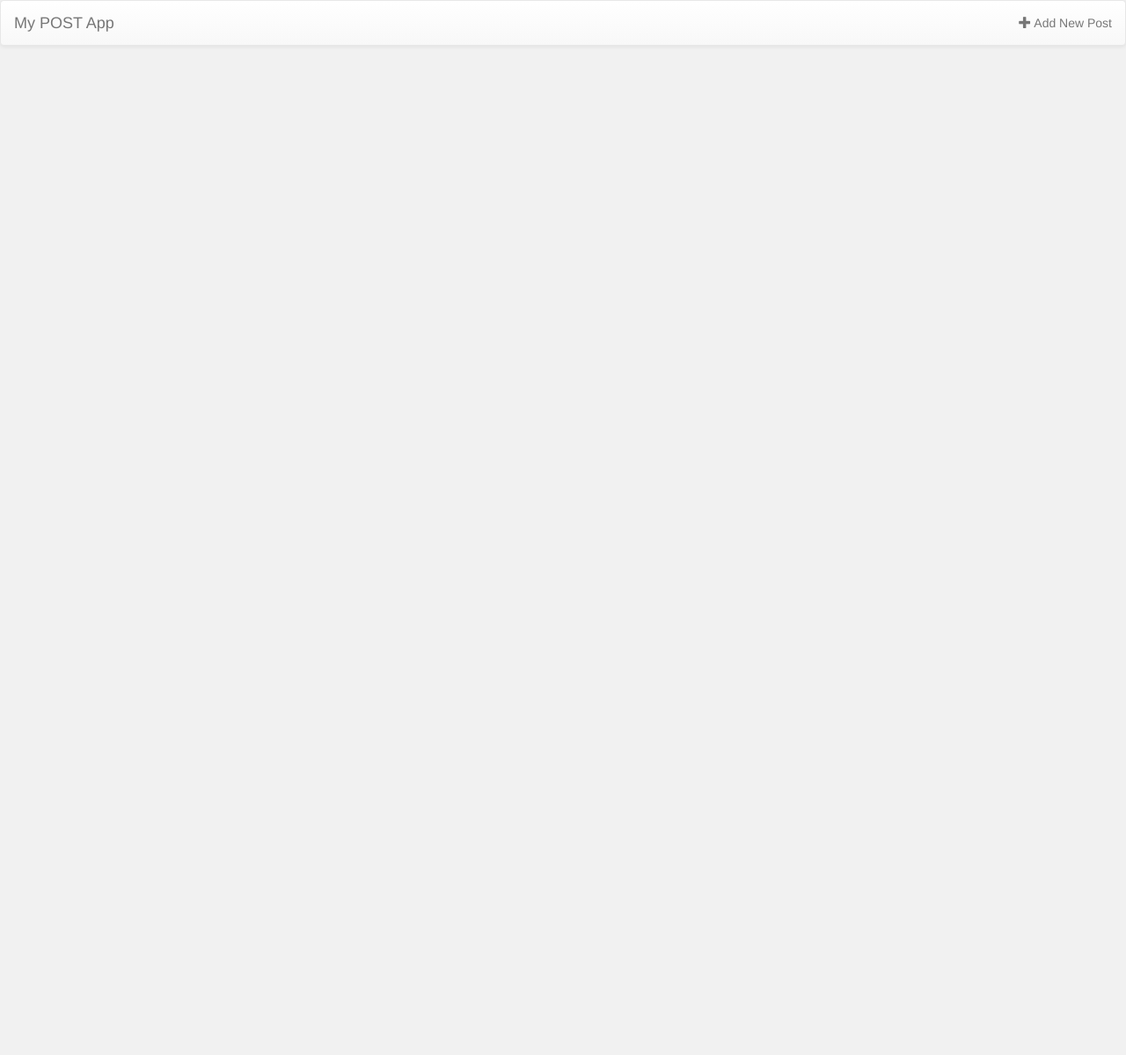
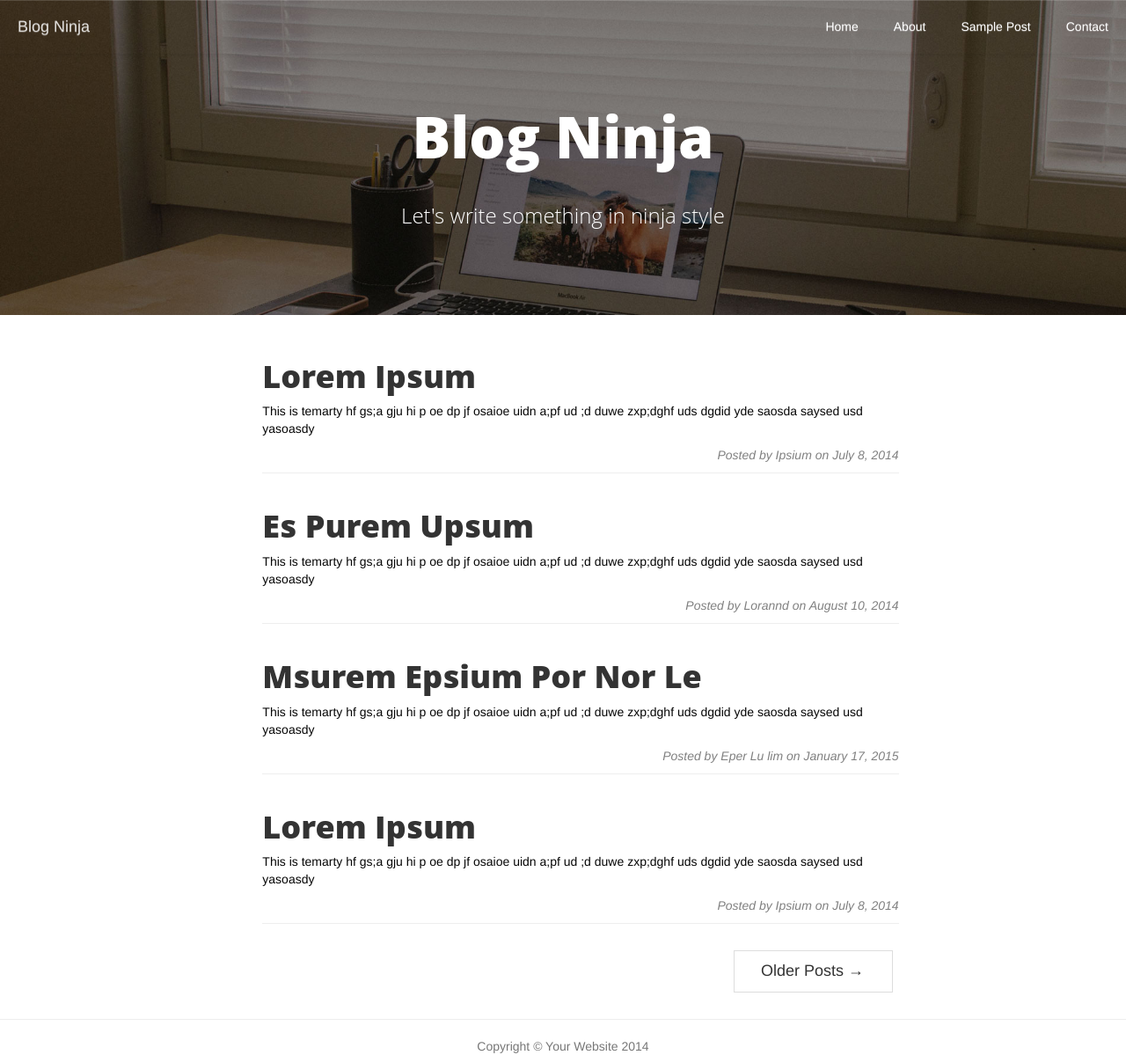
Before and after one commit to vikas0sharma/PostApp, a plain HTML site: page index.html in a window 1280 px wide. Shown: the whole page at 88% size. Before the commit the page ends 800 px from the top, so only its background shows below. Drawn offline with Linux system fonts and the light colour scheme; no server answers.

Commit message:
UI improved

```diff
--- a/assets/css/main.css
+++ b/assets/css/main.css
@@ -1,12 +1,84 @@
-.headerPanel{
-    width: 65%;
-    margin: auto;
-    border-radius: 7px;
-    box-shadow: 1px 2px 4px #9E9E9E;
-    margin-bottom: 50px;
-    background-color:white;
+.intro-header {
+background-size: cover;
+
 }
 
+.navbar-custom {
+    background: 0 0;
+    border-bottom: 1px solid transparent;
+    color: #fff;
+}
+@media only screen and (min-width: 768px) {
+    .navbar-custom {
+        background: transparent;
+        border-bottom: 1px solid transparent;
+    }
+
+   .navbar-custom .navbar-brand {
+     color: white;
+     padding: 20px;
+  }
+  .navbar-custom .navbar-brand:hover,
+  .navbar-custom .navbar-brand:focus {
+        color: rgba(255, 255, 255, 0.8);
+  }
+   .navbar-custom .nav li a {
+    color: white;
+    padding: 20px;
+  }
+  .navbar-custom .nav li a:hover,
+  .navbar-custom .nav li a:focus {
+    color: rgba(255, 255, 255, 0.8);
+  }
+
+}
+@media only screen and (max-width: 768px) {
+     .navbar-custom {
+        background: white;
+        border-bottom: 1px solid transparent;
+    }
+  .navbar-custom .navbar-brand:hover,
+  .navbar-custom .navbar-brand:focus {
+       color: #0085a1;
+  }
+  .navbar-custom .nav li a:hover,
+  .navbar-custom .nav li a:focus {
+    color: #0085a1;
+  }
+
+}
+
+h1,h2 {
+
+font-family: 'Open Sans','Helvetica Neue',Helvetica,Arial,sans-serif;
+font-weight: 800;
+font-size: 65px;
+}
+
+/*@media only screen and (max-width:768px) {
+
+    h1{
+        color:red;
+    }
+}*/
+
+.logo {
+text-align:center;
+color:white;
+font-weight: bold;
+
+padding:100px;
+}
+
+.subhead {
+font-size: 24px;
+line-height: 1.1;
+display: block;
+font-family: 'Open Sans','Helvetica Neue',Helvetica,Arial,sans-serif;
+font-weight: 300;
+margin: 10px 0 0;
+
+}
 .divHeader{
     background: #00A7FF;
     font-family: monospace;
@@ -15,15 +87,12 @@
     font-size: large;
 }
 
-.textStyling{
-    font-family: cursive;
-    text-align: justify;
+.text-style{
     color: #060606;
 }
 
-body{
-    background-color:#F1F1F1;
-}
+
+
 
 .myForm{
     width: 50%;
@@ -42,3 +111,43 @@ body{
 .has-error{
 border-color: red;
 }
+
+
+::selection {
+  color: white;
+  text-shadow: none;
+  background: #0085a1;
+}
+
+.title-style {
+    font-size:36px;
+    margin-bottom: 10px;
+    margin-top: 20px;
+    cursor:pointer;
+}
+.title-style:hover{
+    color: #0085a1;
+}
+.author-sign {
+font-style: italic;
+color: grey;
+}
+
+.btn-style {
+    padding: 10px 30px;
+    border: 1px #ddd solid;
+    width: 181px;
+    margin-bottom:10px;
+    font-size:18px;
+
+}
+.btn-style:hover{
+    background: #0085a1;
+    color:white;
+}
+
+.copyright {
+font-size: 14px;
+text-align: center;
+margin-bottom: 0;
+}
--- a/directives/postPanelDirective.js
+++ b/directives/postPanelDirective.js
@@ -5,7 +5,9 @@ ngPostsApp.directive('postPanel', function () {
         restrict: 'A',
         scope: {
             ngHeading: '@',
-            ngBody:'@'
+            ngBody: '@',
+            ngAuthor: '@',
+            ngDate:'@'
         },
         templateUrl: 'partials/postpanel/panel.html'
     }
--- a/index.html
+++ b/index.html
@@ -7,21 +7,67 @@
     <link href="assets/css/main.css" rel="stylesheet" />
 </head>
 <body>
-    <nav class="navbar navbar-default">
+    <nav class="navbar navbar-default navbar-custom navbar-fixed-top">
         <div class="container-fluid">
-            <div class="navbar-header pull-left">
+            <!--<div class="navbar-header pull-left">
                 <a class="navbar-brand" href="#/">My POST App</a>
             </div>
-
             <div class="nav navbar-nav navbar-right pull-right">
                 <li><a href="#/newpost"><span class="glyphicon glyphicon-plus"></span> Add New Post</a></li>
+            </div>-->
+            <div class="navbar-header page-scroll">
+                <button type="button" class="navbar-toggle" data-toggle="collapse" data-target="#options-collapse">
+                    <span class="sr-only">Toggle navigation</span>
+                    <span class="icon-bar"></span>
+                    <span class="icon-bar"></span>
+                    <span class="icon-bar"></span>
+                </button>
+                <a href="#/" class="navbar-brand">Blog Ninja</a>
             </div>
-
+            <div class="collapse navbar-collapse" id="options-collapse">
+                <ul class="nav navbar-nav navbar-right">
+                    <li>
+                        <a href="index.html">Home</a>
+                    </li>
+                    <li>
+                        <a href="about.html">About</a>
+                    </li>
+                    <li>
+                        <a href="post.html">Sample Post</a>
+                    </li>
+                    <li>
+                        <a href="contact.html">Contact</a>
+                    </li>
+                </ul>
+            </div>
         </div>
     </nav>
+    <header class="intro-header" style="background-image: url('assets/images/home-bg.jpg');">
+        <div class="container">
+            <div class="row">
+                <div class="col-lg-8 col-lg-offset-2 col-md-10 col-md-offset-1">
+                    <div class="logo">
+                        <h1>Blog Ninja</h1>
+                        <br/>
+                        <span class="subhead">
+                            Let's write something in ninja style
+                        </span>
+                    </div>
+                </div>
+            </div>
+        </div>
+    </header>
 
     <ng-view></ng-view>
+    <hr />
+    <footer>
+        <div class="row">
+            <div class="col-lg-8 col-lg-offset-2 col-md-10 col-md-offset-1">
 
+                <p class="copyright text-muted">Copyright © Your Website 2014</p>
+            </div>
+        </div>
+    </footer>
 
     <script src="assets/js/libs/angular.min.js"></script>
     <script src="assets/js/libs/angular-route.js"></script>
--- a/partials/postPanel/panel.html
+++ b/partials/postPanel/panel.html
@@ -1,3 +1,8 @@
-
-    <div class="panel-heading divHeader">{{ngHeading}}</div>
-    <div class="panel-body textStyling">{{ngBody}}</div>
+<div class="row">
+    <div class="col-lg-8 col-lg-offset-2 col-md-10 col-md-offset-1">
+        <h2 class="title-style">{{ngHeading}}</h2>
+        <p class="text-style">{{ngBody}}</p>
+        <p class="author-sign pull-right" >Posted by {{ngAuthor}} on {{ngDate}}</p>
+        <hr style="width:100%"/>
+    </div>
+</div>
--- /dev/null
+++ b/services/dummy_data.json
@@ -0,0 +1,27 @@
+[
+	{
+		"title":"Lorem Ipsum",
+        "body": "This is temarty hf gs;a gju   hi p oe dp jf osaioe uidn a;pf ud ;d duwe zxp;dghf uds dgdid yde saosda saysed usd yasoasdy",
+        "author": "Ipsium",
+        "date": "July 8, 2014"
+	},
+	{
+		"title":"Es Purem Upsum",
+		"body":"This is temarty hf gs;a gju   hi p oe dp jf osaioe uidn a;pf ud ;d duwe zxp;dghf uds dgdid yde saosda saysed usd yasoasdy",
+        "author": "Lorannd",
+        "date": "August 10, 2014"
+    },
+    {
+        "title": "Msurem Epsium Por Nor Le",
+        "body": "This is temarty hf gs;a gju   hi p oe dp jf osaioe uidn a;pf ud ;d duwe zxp;dghf uds dgdid yde saosda saysed usd yasoasdy",
+        "author": "Eper Lu lim",
+        "date": "January 17, 2015"
+    },
+    {
+		"title":"Lorem Ipsum",
+        "body": "This is temarty hf gs;a gju   hi p oe dp jf osaioe uidn a;pf ud ;d duwe zxp;dghf uds dgdid yde saosda saysed usd yasoasdy",
+        "author": "Ipsium",
+        "date": "July 8, 2014"
+	}
+
+]
--- a/services/postServices.js
+++ b/services/postServices.js
@@ -7,6 +7,8 @@ ngPostsApp.service('PostService', ['$http', '$q', 'InitApp', function ($http, $q
 
     this.getAllPosts = function () {
 
+        //return dummyData;
+        var url = 'services/dummy_data.json';
 		return $http.get(url)
             .then(function (response) {
                 deferred.resolve(response.data);
@@ -16,6 +18,7 @@ ngPostsApp.service('PostService', ['$http', '$q', 'InitApp', function ($http, $q
                 return deferred.promise;
             })
         ;
+
     };
 
     this.addNewPost = function (_data,successHandler,errorHandler) {
--- a/views/posts/postsView.html
+++ b/views/posts/postsView.html
@@ -2,13 +2,17 @@
 
     <div class="container">
 
-        <ul style="list-style-type: none;">
+        <ul style="list-style-type: none;margin-top:30px;">
             <li ng-repeat="post in posts">
-
-                <div class="headerPanel" post-panel ng-heading="{{post.title}}" ng-body="{{post.body}}"></div>
-
+                <div post-panel ng-heading="{{post.title}}" ng-body="{{post.body}}" ng-date="{{post.date}}" ng-author="{{post.author}}"></div>
             </li>
         </ul>
+
+        <div class="row">
+            <div class="col-lg-8 col-lg-offset-2 col-md-10 col-md-offset-1">
+                <div class="btn-style pull-right">Older Posts &rarr;</div>
+            </div>
+        </div>
 
 
     </div>
```
Also changed, not shown: assets/images/home-bg.jpg (added).
